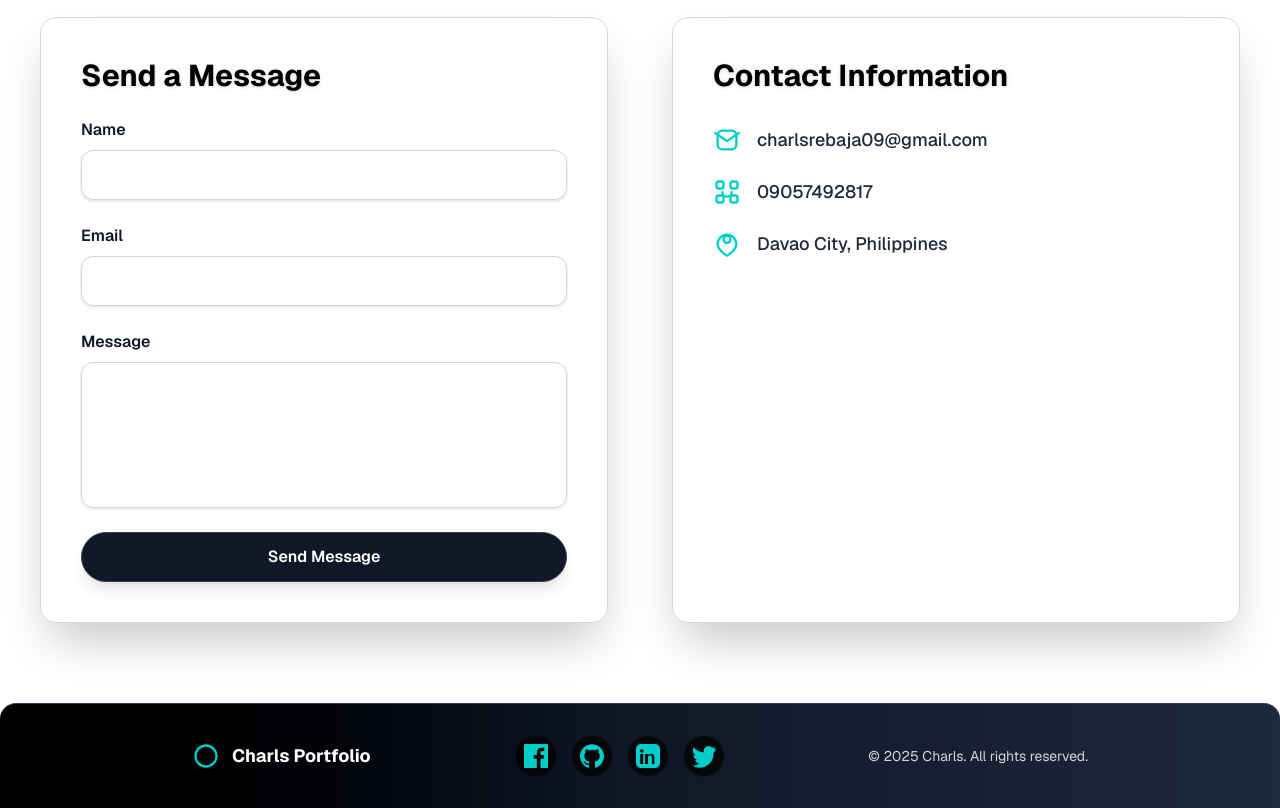
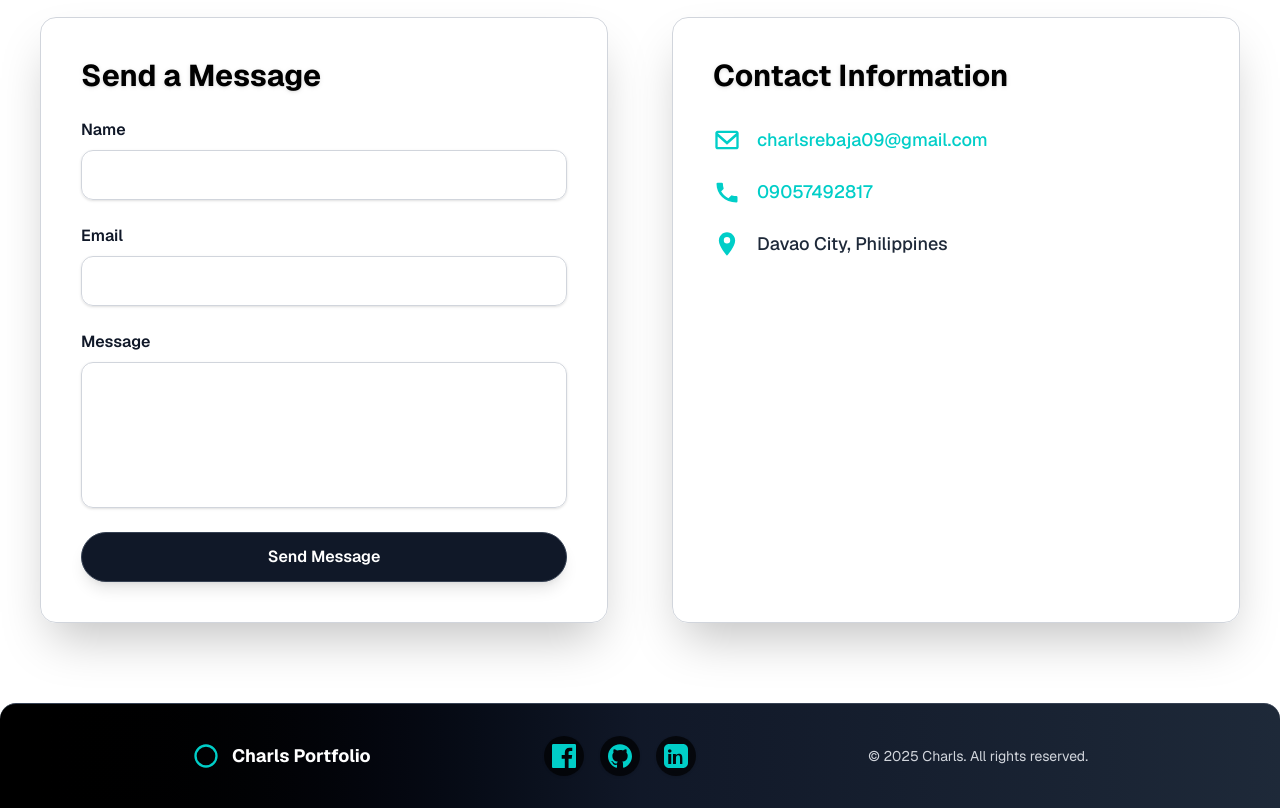
Before and after one commit to charlsrebaja/myportfolio, a Next.js app: page / in a window 1280 px wide. Shown: the part 3140-3948 px from the top of the page. Built offline with nearby package versions, Linux system fonts and the light colour scheme.

Commit message:
contact form

```diff
--- /dev/null
+++ b/src/app/api/contact/route.js
@@ -0,0 +1,32 @@
+import nodemailer from "nodemailer";
+
+export async function POST(req) {
+  try {
+    const { name, email, message } = await req.json();
+
+    // Create transporter using Gmail App Password
+    const transporter = nodemailer.createTransport({
+      service: "gmail",
+      auth: {
+        user: process.env.GMAIL_USER, // your Gmail address
+        pass: process.env.GMAIL_PASS, // your Gmail App Password
+      },
+    });
+
+    await transporter.sendMail({
+      from: `"${name}" <${email}>`,
+      to: process.env.GMAIL_USER,
+      subject: `New Contact Form Message from ${name}`,
+      text: message,
+      html: `<p><b>Name:</b> ${name}</p>
+             <p><b>Email:</b> ${email}</p>
+             <p><b>Message:</b><br/>${message}</p>`,
+    });
+
+    return new Response(JSON.stringify({ ok: true }), { status: 200 });
+  } catch (err) {
+    return new Response(JSON.stringify({ error: "Failed to send email." }), {
+      status: 500,
+    });
+  }
+}
--- a/src/app/page.tsx
+++ b/src/app/page.tsx
@@ -91,6 +91,7 @@ const projects = [
 export default function Home() {
   const [menuOpen, setMenuOpen] = useState(false);
   const [activeSection, setActiveSection] = useState("home");
+  const [sending, setSending] = useState(false);
 
   // Listen to scroll and update activeSection
   useEffect(() => {
@@ -110,6 +111,39 @@ export default function Home() {
     handleScroll();
     return () => window.removeEventListener("scroll", handleScroll);
   }, []);
+
+  const [successMsg, setSuccessMsg] = useState("");
+  useEffect(() => {
+    if (successMsg) {
+      const timer = setTimeout(() => setSuccessMsg(""), 4000);
+      return () => clearTimeout(timer);
+    }
+  }, [successMsg]);
+
+  const handleSubmit = async (e: React.FormEvent<HTMLFormElement>) => {
+    e.preventDefault();
+    setSending(true);
+    setSuccessMsg("");
+    const form = e.currentTarget;
+    const data = {
+      name: (form.elements.namedItem("name") as HTMLInputElement)?.value,
+      email: (form.elements.namedItem("email") as HTMLInputElement)?.value,
+      message: (form.elements.namedItem("message") as HTMLTextAreaElement)
+        ?.value,
+    };
+    const res = await fetch("/api/contact", {
+      method: "POST",
+      headers: { "Content-Type": "application/json" },
+      body: JSON.stringify(data),
+    });
+    setSending(false);
+    if (res.ok) {
+      setSuccessMsg("Message sent successfully! 🚀");
+      form.reset();
+    } else {
+      setSuccessMsg("Failed to send message. Please try again.");
+    }
+  };
 
   return (
     <div className="font-sans bg-white dark:bg-black text-gray-900 dark:text-gray-100 min-h-screen flex flex-col">
@@ -573,7 +607,10 @@ export default function Home() {
               <h3 className="text-2xl sm:text-3xl font-bold mb-4 sm:mb-6 text-black dark:text-white text-center md:text-left drop-shadow">
                 Send a Message
               </h3>
-              <form className="flex flex-col gap-4 sm:gap-6">
+              <form
+                className="flex flex-col gap-4 sm:gap-6"
+                onSubmit={handleSubmit}
+              >
                 {/* Name */}
                 <div className="flex flex-col gap-2">
                   <label
@@ -627,10 +664,25 @@ export default function Home() {
 
                 <button
                   type="submit"
+                  disabled={sending}
                   className="bg-gray-900 dark:bg-gray-100 text-white dark:text-black font-semibold px-6 py-3 rounded-full shadow-lg hover:bg-gray-700 dark:hover:bg-gray-300 transition border border-gray-700 dark:border-gray-300"
                 >
-                  Send Message
+                  {sending ? "Sending..." : "Send Message"}
                 </button>
+                {successMsg && (
+                  <div className="mt-4 px-4 py-3 rounded-xl bg-green-100 text-green-800 dark:bg-green-900 dark:text-green-200 font-semibold text-center shadow transition-all animate-fadein">
+                    {successMsg}
+                  </div>
+                )}
+                <style>{`
+        @keyframes fadein {
+          from { opacity: 0; transform: translateY(20px);}
+          to { opacity: 1; transform: translateY(0);}
+        }
+        .animate-fadein {
+          animation: fadein 0.7s cubic-bezier(0.4,0,0.2,1);
+        }
+      `}</style>
               </form>
             </div>
           </div>
@@ -645,78 +697,51 @@ export default function Home() {
                 {/* Email */}
                 <div className="flex items-start gap-3 sm:gap-4">
                   <div className="flex-shrink-0">
-                    {/* Email Icon */}
+                    {/* Real-time Email Icon (Material Design) */}
                     <svg
                       className="w-7 h-7 text-[#00CEC8]"
-                      fill="none"
-                      stroke="currentColor"
-                      strokeWidth="2"
+                      fill="currentColor"
                       viewBox="0 0 24 24"
                     >
-                      <path
-                        strokeLinecap="round"
-                        strokeLinejoin="round"
-                        d="M16 4H8a4 4 0 00-4 4v8a4 4 0 004 4h8a4 4 0 004-4V8a4 4 0 00-4-4z"
-                      />
-                      <path
-                        strokeLinecap="round"
-                        strokeLinejoin="round"
-                        d="M22 6l-10 7L2 6"
-                      />
+                      <path d="M20 4H4c-1.1 0-2 .9-2 2v12c0 1.1.9 2 2 2h16c1.1 0 2-.9 2-2V6c0-1.1-.9-2-2-2zm0 2v.01L12 13 4 6.01V6h16zm0 12H4V8.99l8 6.99 8-6.99V18z" />
                     </svg>
                   </div>
-                  <div className="text-base sm:text-lg font-medium text-gray-800 dark:text-gray-200 break-words">
+                  <a
+                    href="mailto:charlsrebaja09@gmail.com"
+                    className="text-base sm:text-lg font-medium text-[#00CEC8] hover:underline break-words focus:outline-none focus:ring-2 focus:ring-[#00CEC8]"
+                  >
                     charlsrebaja09@gmail.com
-                  </div>
+                  </a>
                 </div>
                 {/* Phone */}
                 <div className="flex items-start gap-3 sm:gap-4">
                   <div className="flex-shrink-0">
-                    {/* Phone Icon */}
+                    {/* Real-time Phone Icon (Material Design) */}
                     <svg
                       className="w-7 h-7 text-[#00CEC8]"
-                      fill="none"
-                      stroke="currentColor"
-                      strokeWidth="2"
+                      fill="currentColor"
                       viewBox="0 0 24 24"
                     >
-                      <path
-                        strokeLinecap="round"
-                        strokeLinejoin="round"
-                        d="M3 5a2 2 0 012-2h2a2 2 0 012 2v2a2 2 0 01-2 2H5a2 2 0 01-2-2V5zm0 12a2 2 0 012-2h2a2 2 0 012 2v2a2 2 0 01-2 2H5a2 2 0 01-2-2v-2zm12-12a2 2 0 012-2h2a2 2 0 012 2v2a2 2 0 01-2 2h-2a2 2 0 01-2-2V5zm0 12a2 2 0 012-2h2a2 2 0 012 2v2a2 2 0 01-2 2h-2a2 2 0 01-2-2v-2z"
-                      />
-                      <path
-                        strokeLinecap="round"
-                        strokeLinejoin="round"
-                        d="M16 12a4 4 0 01-8 0"
-                      />
+                      <path d="M6.62 10.79a15.053 15.053 0 006.59 6.59l2.2-2.2a1 1 0 011.01-.24c1.12.37 2.33.57 3.58.57a1 1 0 011 1V20a1 1 0 01-1 1C10.07 21 3 13.93 3 5a1 1 0 011-1h3.5a1 1 0 011 1c0 1.25.2 2.46.57 3.58a1 1 0 01-.24 1.01l-2.2 2.2z" />
                     </svg>
                   </div>
-                  <div className="text-base sm:text-lg font-medium text-gray-800 dark:text-gray-200">
+                  <a
+                    href="tel:09057492817"
+                    className="text-base sm:text-lg font-medium text-[#00CEC8] hover:underline focus:outline-none focus:ring-2 focus:ring-[#00CEC8]"
+                  >
                     09057492817
-                  </div>
+                  </a>
                 </div>
                 {/* Location */}
                 <div className="flex items-start gap-3 sm:gap-4">
                   <div className="flex-shrink-0">
-                    {/* Location Icon */}
+                    {/* Real-time Location Icon (Material Design) */}
                     <svg
                       className="w-7 h-7 text-[#00CEC8]"
-                      fill="none"
-                      stroke="currentColor"
-                      strokeWidth="2"
+                      fill="currentColor"
                       viewBox="0 0 24 24"
                     >
-                      <path
-                        strokeLinecap="round"
-                        strokeLinejoin="round"
-                        d="M12 11c1.656 0 3-1.344 3-3s-1.344-3-3-3-3 1.344-3 3 1.344 3 3 3z"
-                      />
-                      <path
-                        strokeLinecap="round"
-                        strokeLinejoin="round"
-                        d="M12 22s8-4.5 8-10a8 8 0 10-16 0c0 5.5 8 10 8 10z"
-                      />
+                      <path d="M12 2C8.13 2 5 5.13 5 9c0 5.25 7 13 7 13s7-7.75 7-13c0-3.87-3.13-7-7-7zm0 9.5A2.5 2.5 0 1 1 12 6a2.5 2.5 0 0 1 0 5.5z" />
                     </svg>
                   </div>
                   <div className="text-base sm:text-lg font-medium text-gray-800 dark:text-gray-200">
@@ -788,21 +813,6 @@ export default function Home() {
                 <path d="M19 0h-14c-2.761 0-5 2.239-5 5v14c0 2.761 2.239 5 5 5h14c2.762 0 5-2.239 5-5v-14c0-2.761-2.238-5-5-5zm-11.75 20h-3v-10h3v10zm-1.5-11.268c-.966 0-1.75-.784-1.75-1.75s.784-1.75 1.75-1.75 1.75.784 1.75 1.75-.784 1.75-1.75 1.75zm13.25 11.268h-3v-5.604c0-1.337-.025-3.063-1.868-3.063-1.868 0-2.154 1.459-2.154 2.967v5.7h-3v-10h2.881v1.367h.041c.401-.761 1.381-1.563 2.845-1.563 3.043 0 3.604 2.004 3.604 4.609v5.587z" />
               </svg>
             </a>
-            <a
-              href="https://twitter.com"
-              target="_blank"
-              rel="noopener noreferrer"
-              aria-label="Twitter"
-              className="backdrop-blur bg-black/70 rounded-full p-2 shadow hover:bg-gray-800 transition"
-            >
-              <svg
-                className="w-6 h-6 text-[#00CEC8]"
-                fill="currentColor"
-                viewBox="0 0 24 24"
-              >
-                <path d="M24 4.557a9.93 9.93 0 01-2.828.775 4.932 4.932 0 002.165-2.724c-.951.555-2.005.959-3.127 1.184a4.916 4.916 0 00-8.38 4.482C7.691 8.095 4.066 6.13 1.64 3.161c-.542.929-.855 2.01-.855 3.17 0 2.188 1.115 4.117 2.823 5.254a4.904 4.904 0 01-2.229-.616c-.054 2.281 1.581 4.415 3.949 4.89a4.936 4.936 0 01-2.224.084c.627 1.956 2.444 3.377 4.6 3.417A9.867 9.867 0 010 21.543a13.94 13.94 0 007.548 2.212c9.058 0 14.009-7.513 14.009-14.009 0-.213-.005-.425-.014-.636A10.025 10.025 0 0024 4.557z" />
-              </svg>
-            </a>
           </div>
           <div className="text-gray-300 text-sm mt-2 sm:mt-0">
             © 2025 Charls. All rights reserved.
```
Also changed, not shown: package.json (+6 -5 lines), 1 other file (tests, documents, lock files or other folders).
